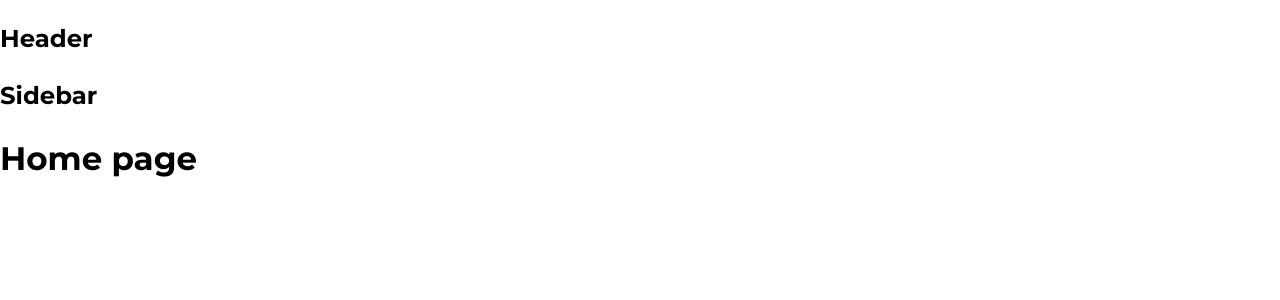
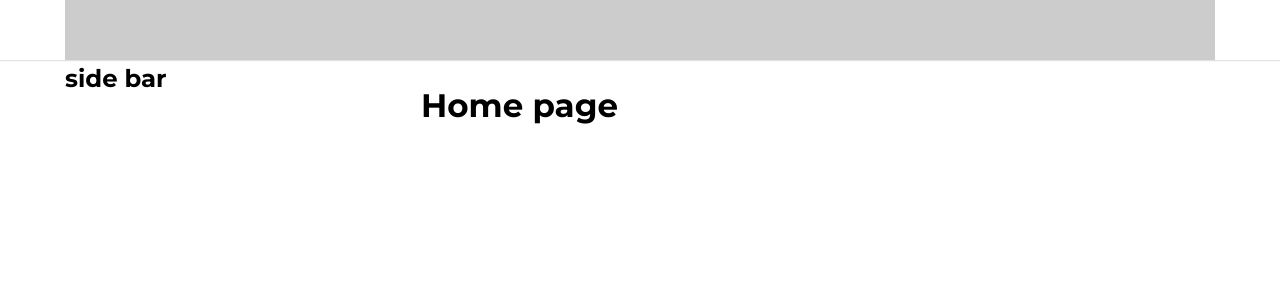
Before and after one commit to NguyenHuuHieuThien/tiktok-f8, a React (Create React App) app: page / in a window 1280 px wide. Shown: the top 300 px of the page. Built offline with nearby package versions, Linux system fonts and the light colour scheme.

Commit message:
Dựng khung DefaultLayout dự án Tiktok

```diff
--- a/package.json
+++ b/package.json
@@ -6,6 +6,7 @@
     "@testing-library/jest-dom": "^5.16.5",
     "@testing-library/react": "^13.4.0",
     "@testing-library/user-event": "^13.5.0",
+    "classnames": "^2.3.2",
     "normalize.css": "^8.0.1",
     "react": "^18.2.0",
     "react-dom": "^18.2.0",
--- a/src/App.js
+++ b/src/App.js
@@ -1,10 +1,7 @@
 import { BrowserRouter as Router, Routes, Route } from 'react-router-dom';
 import { Fragment } from 'react';
 import { publicRoutes } from '~/routes';
-import HomePage from './Page/Home';
-import FollowingPage from './Page/Following';
 import DefaultLayout from './Component/Layout/DefaultLayout';
-import { HeaderOnly } from './Component/Layout';
 
 function App() {
   return (
--- a/src/Component/GlobalStyles/GlobalStyle.scss
+++ b/src/Component/GlobalStyles/GlobalStyle.scss
@@ -3,6 +3,15 @@
 
 :root {
   --primary: #fe2c55;
+
+  // Default Layout
+  --default-layout-width: 1150px;
+  --default-layout-height: 60px;
+}
+* {
+  margin: 0;
+  padding: 0;
+  box-sizing: border-box;
 }
 html {
   font-size: 63.5%;
--- /dev/null
+++ b/src/Component/Layout/Component/Header/Header.module.scss
@@ -0,0 +1,13 @@
+.wrapper {
+  height: var(--default-layout-height);
+  width: 100%;
+  box-shadow: 0px 1px 1px rgb(0 0 0 / 12%);
+  display: flex;
+  justify-content: center;
+}
+
+.inner {
+  height: 100%;
+  width: var(--default-layout-width);
+  background: #ccc;
+}
--- /dev/null
+++ b/src/Component/Layout/Component/Header/index.js
@@ -0,0 +1,17 @@
+import classNames from 'classnames/bind';
+import styles from './Header.module.scss';
+
+const cx = classNames.bind(styles);
+
+function Header() {
+  return (
+    <header className={cx('wrapper')}>
+      <div className={cx('inner')}>
+        {/* {logo} */}
+        {/* {search} */}
+      </div>
+    </header>
+  );
+}
+
+export default Header;
--- /dev/null
+++ b/src/Component/Layout/DefaultLayout/DefaultLayout.module.scss
@@ -0,0 +1,15 @@
+.wrapper {
+  width: 100%;
+  display: flex;
+  flex-direction: column;
+  align-items: center;
+}
+
+.container {
+  width: var(--default-layout-width);
+  display: flex;
+}
+
+.content {
+  flex: 1;
+}
--- a/src/Component/Layout/DefaultLayout/Header/index.js
+++ /dev/null
@@ -1,5 +0,0 @@
-function Header() {
-  return <h2>Header</h2>;
-}
-
-export default Header;
--- /dev/null
+++ b/src/Component/Layout/DefaultLayout/SideBar/Sidebar.module.scss
@@ -0,0 +1,3 @@
+.wrapper {
+  width: 356px;
+}
--- a/src/Component/Layout/DefaultLayout/SideBar/index.js
+++ b/src/Component/Layout/DefaultLayout/SideBar/index.js
@@ -1,5 +1,13 @@
+import classNames from 'classnames/bind';
+import styles from './Sidebar.module.scss';
+
+const cx = classNames.bind(styles);
 function SideBar() {
-  return <h2>Sidebar</h2>;
+  return (
+    <aside className={cx('wrapper')}>
+      <h2>side bar</h2>
+    </aside>
+  );
 }
 
 export default SideBar;
--- a/src/Component/Layout/DefaultLayout/index.js
+++ b/src/Component/Layout/DefaultLayout/index.js
@@ -1,12 +1,16 @@
-import Header from './Header';
+import Header from '~/Component/Layout/Component/Header';
 import SideBar from './SideBar';
+import styles from './DefaultLayout.module.scss';
+import classNames from 'classnames/bind';
+
+const cx = classNames.bind(styles);
 function DefaultLayout({ children }) {
   return (
-    <div>
+    <div className={cx('wrapper')}>
       <Header />
-      <div className="container">
+      <div className={cx('container')}>
         <SideBar />
-        <div className="content">{children}</div>
+        <div className={cx('content')}>{children}</div>
       </div>
     </div>
   );
--- a/src/Component/Layout/HeaderOnly/Header/index.js
+++ /dev/null
@@ -1,5 +0,0 @@
-function Header() {
-  return <h2>Header</h2>;
-}
-
-export default Header;
--- a/src/Component/Layout/HeaderOnly/index.js
+++ b/src/Component/Layout/HeaderOnly/index.js
@@ -1,4 +1,4 @@
-import Header from './Header';
+import Header from '~/Component/Layout/Component/Header';
 function HeaderOnly({ children }) {
   return (
     <div>
```
Also changed, not shown: 1 other file (tests, documents, lock files or other folders).
